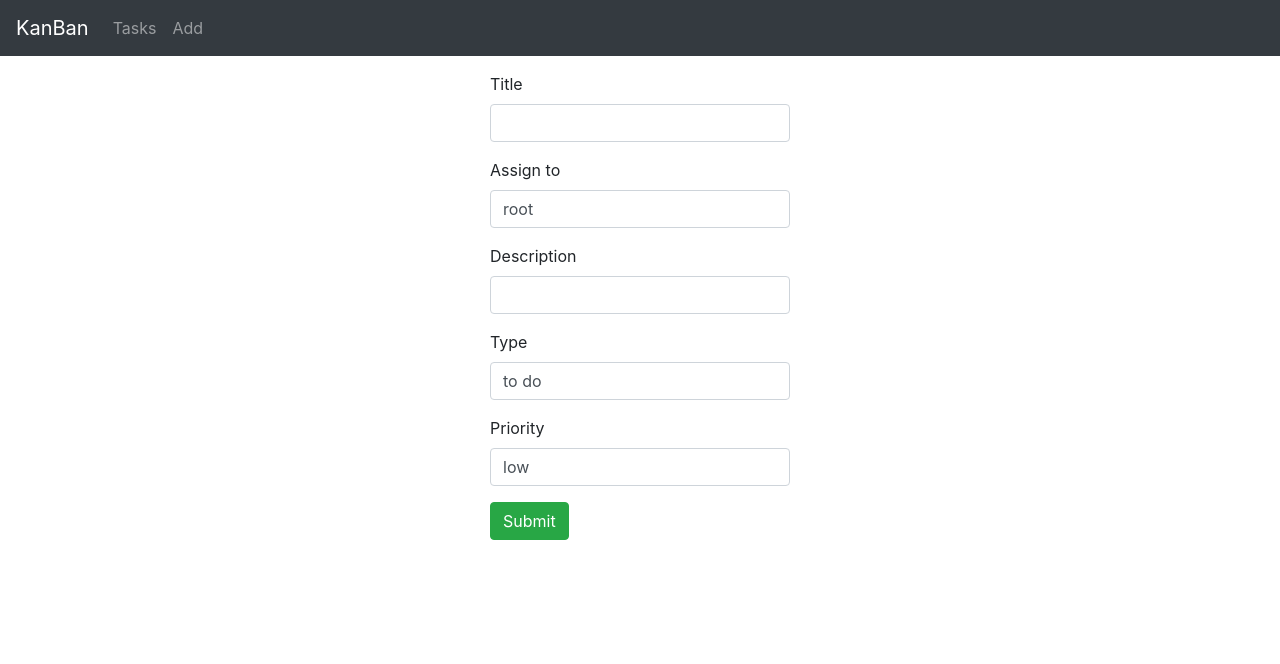
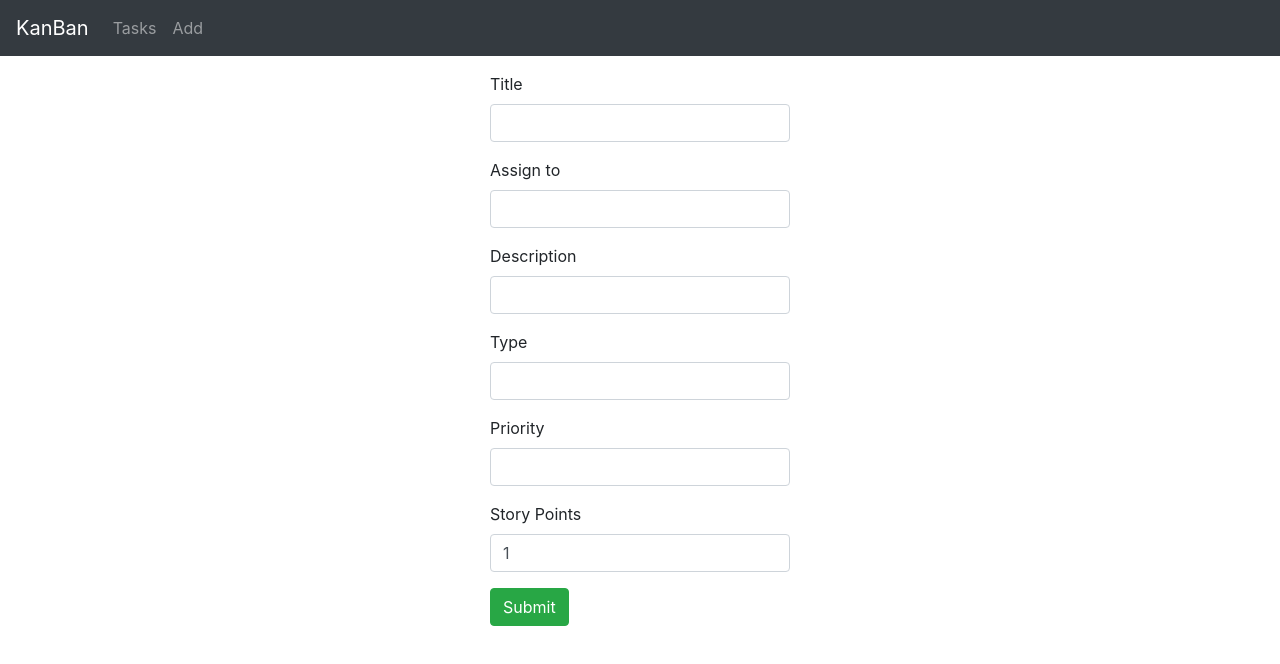
Before and after one commit to ckinateder/kanban-ui, a React (Create React App) app: page /add in a window 1280 px wide. Shown: the top 664 px of the page. Built offline with nearby package versions, Linux system fonts and the light colour scheme.

Commit message:
Add points

```diff
--- a/src/components/add-task.component.js
+++ b/src/components/add-task.component.js
@@ -9,6 +9,8 @@ export default class AddTask extends Component {
     this.onChangeType = this.onChangeType.bind(this);
     this.onChangePriority = this.onChangePriority.bind(this);
     this.onChangeUser = this.onChangeUser.bind(this);
+    this.onChangePoints = this.onChangePoints.bind(this);
+
     this.saveTask = this.saveTask.bind(this);
     this.newTask = this.newTask.bind(this);
 
@@ -16,9 +18,10 @@ export default class AddTask extends Component {
       id: null,
       title: "",
       description: "",
-      type: "to do",
-      priority: "low",
-      user: "root",
+      type: "",
+      priority: "",
+      user: "",
+      points: 1,
 
       submitted: false
     };
@@ -54,13 +57,20 @@ export default class AddTask extends Component {
     });
   }
 
+  onChangePoints(e) {
+    this.setState({
+      points: e.target.value
+    });
+  }
+
   saveTask() {
     var data = {
       title: this.state.title,
       description: this.state.description,
       type: this.state.type,
       priority: this.state.priority,
-      user: this.state.user
+      user: this.state.user,
+      points: this.state.points
     };
 
     TaskDataService.create(data)
@@ -72,6 +82,7 @@ export default class AddTask extends Component {
           type: response.data.type,
           priority: response.data.priority,
           user: response.data.user,
+          points: response.data.points,
 
           submitted: true
         });
@@ -90,6 +101,7 @@ export default class AddTask extends Component {
       type: "to do",
       priority: "low",
       user: "root",
+      points: 1,
 
       submitted: false
     });
@@ -172,6 +184,19 @@ export default class AddTask extends Component {
             />
             </div>
 
+            <div className="form-group">
+            <label htmlFor="description">Story Points</label>
+            <input
+                type="text"
+                className="form-control"
+                id="points"
+                required
+                value={this.state.points}
+                onChange={this.onChangePoints}
+                name="points"
+            />
+            </div>
+
             <button onClick={this.saveTask} className="btn btn-success">
               Submit
             </button>
--- a/src/components/task.component.js
+++ b/src/components/task.component.js
@@ -9,6 +9,8 @@ export default class Task extends Component {
     this.onChangeType = this.onChangeType.bind(this);
     this.onChangePriority = this.onChangePriority.bind(this);
     this.onChangeUser = this.onChangeUser.bind(this);
+    this.onChangePoints = this.onChangePoints.bind(this);
+
     this.getTask = this.getTask.bind(this);
     //this.updatePublished = this.updatePublished.bind(this);
     this.updateTask = this.updateTask.bind(this);
@@ -21,7 +23,8 @@ export default class Task extends Component {
         description: "",
         type: "to do",
         priority: "in progress",
-        user: "root"
+        user: "root",
+        points: 1,
       },
       message: ""
     };
@@ -84,6 +87,17 @@ export default class Task extends Component {
       currentTask: {
         ...prevState.currentTask,
         user: user
+      }
+    }));
+  }
+
+  onChangePoints(e) {
+    const points = e.target.value;
+
+    this.setState(prevState => ({
+      currentTask: {
+        ...prevState.currentTask,
+        points: points
       }
     }));
   }
@@ -216,6 +230,17 @@ export default class Task extends Component {
               </div>
 
               <div className="form-group">
+                <label htmlFor="points">Story Points</label>
+                <input
+                  type="text"
+                  className="form-control"
+                  id="points"
+                  value={currentTask.points}
+                  onChange={this.onChangePoints}
+                />
+              </div>
+
+              <div className="form-group">
                 <label>
                   <strong>Type:</strong>
                 </label>
--- a/src/components/tasks-list.component.js
+++ b/src/components/tasks-list.component.js
@@ -175,6 +175,13 @@ export default class TasksList extends Component {
                 {currentTask.priority}
               </div>
 
+              <div>
+                <label>
+                  <strong>Story Points:</strong>
+                </label>{" "}
+                {currentTask.points}
+              </div>
+
               <Link
                 to={"/tasks/" + currentTask.id}
                 className="badge badge-warning"
```
